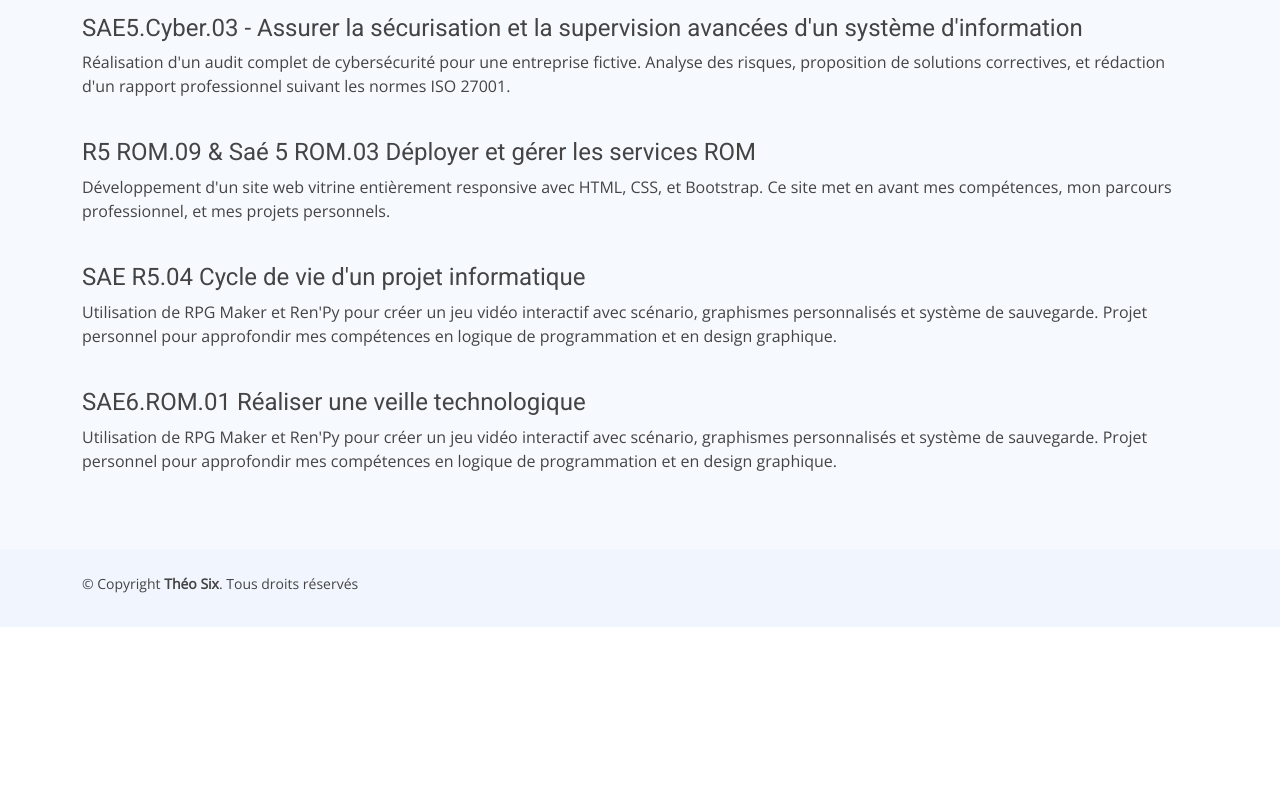
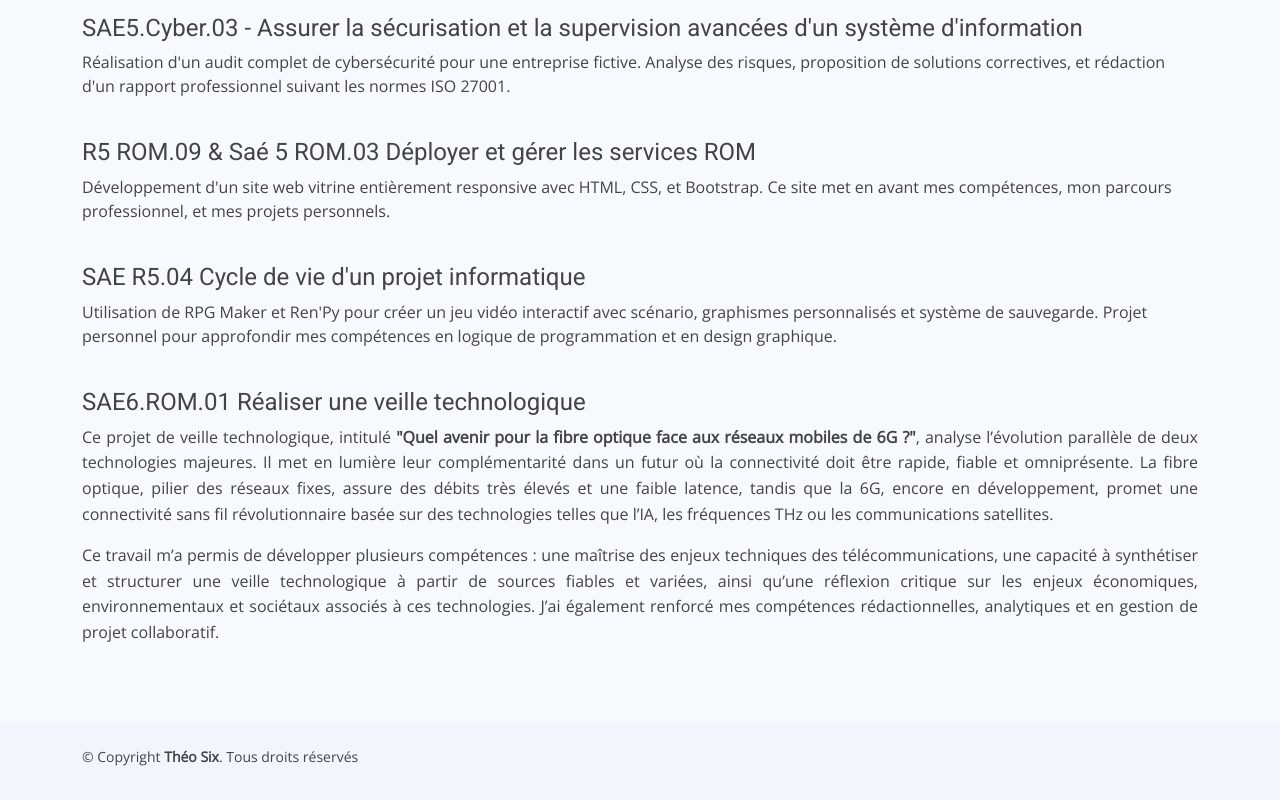
Before and after one commit to theosixpro/Th-oSix, a plain HTML site: page Projets.html in a window 1280 px wide. Shown: the part 464-1264 px from the top of the page. Before the commit the page ends 1091 px from the top, so only its background shows below. Drawn offline with nearby package versions, Linux system fonts and the light colour scheme.

Commit message:
Update Projets.html

```diff
--- a/Projets.html
+++ b/Projets.html
@@ -100,9 +100,13 @@
         </div>
         <div class="col-lg-12 mt-4">
           <h4>SAE6.ROM.01 Réaliser une veille technologique</h4>
-          <p>
-            Utilisation de RPG Maker et Ren'Py pour créer un jeu vidéo interactif avec scénario, graphismes personnalisés et système de sauvegarde. Projet personnel pour approfondir mes compétences en logique de programmation et en design graphique.
-          </p>
+<p style="text-align: justify; font-size: 16px; line-height: 1.6;">
+  Ce projet de veille technologique, intitulé <strong>"Quel avenir pour la fibre optique face aux réseaux mobiles de 6G ?"</strong>, analyse l’évolution parallèle de deux technologies majeures. Il met en lumière leur complémentarité dans un futur où la connectivité doit être rapide, fiable et omniprésente. La fibre optique, pilier des réseaux fixes, assure des débits très élevés et une faible latence, tandis que la 6G, encore en développement, promet une connectivité sans fil révolutionnaire basée sur des technologies telles que l’IA, les fréquences THz ou les communications satellites.
+</p>
+<p style="text-align: justify; font-size: 16px; line-height: 1.6;">
+  Ce travail m’a permis de développer plusieurs compétences : une maîtrise des enjeux techniques des télécommunications, une capacité à synthétiser et structurer une veille technologique à partir de sources fiables et variées, ainsi qu’une réflexion critique sur les enjeux économiques, environnementaux et sociétaux associés à ces technologies. J’ai également renforcé mes compétences rédactionnelles, analytiques et en gestion de projet collaboratif.
+</p>
+
         </div>
       </div>
 
```
